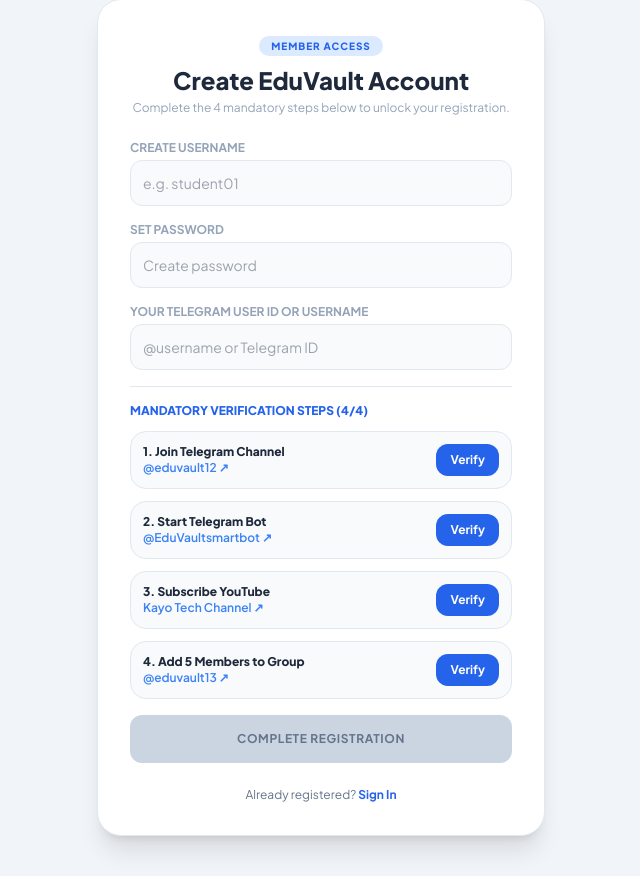
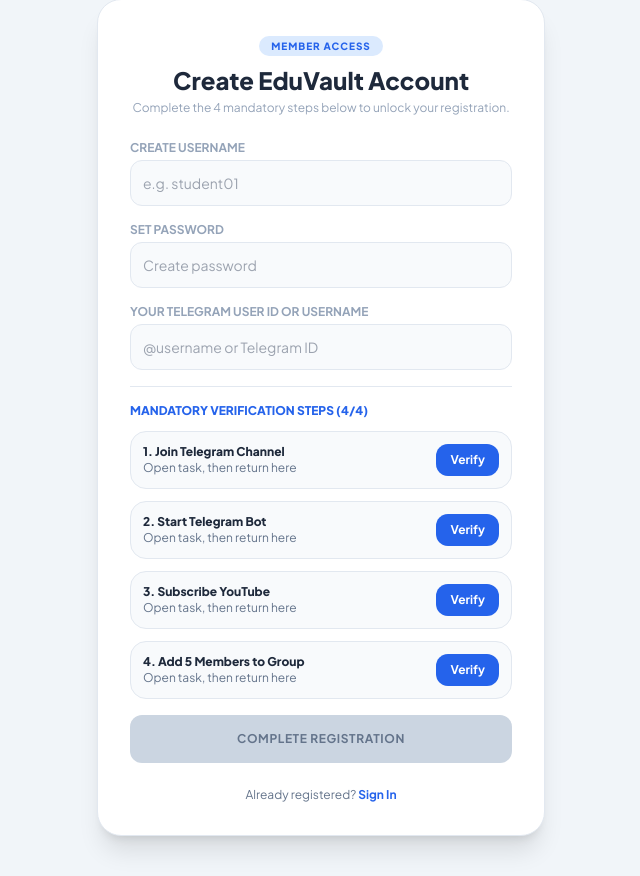
Before and after one commit to k-azf/edu-vault, a Flask app: page /signup in a window 1280 px wide. Shown: the part 41-917 px from the top of the page, without its empty margins (319-959 px from the left). Run offline with Flask 3, Linux system fonts and the light colour scheme; some libraries are stand-ins or nearby versions.

Commit message:
Update app.py and templates/signup.html

```diff
--- a/app.py
+++ b/app.py
@@ -397,21 +397,73 @@ def study_material_console(material_id):
 
 @app.route('/api/verify-task', methods=['POST'])
 def verify_social_task():
-    data = request.json or {}
-    telegram_id = data.get("telegram_id")
-    task_type = data.get("task_type")
+    data = request.get_json(silent=True) or {}
+    telegram_id = (data.get("telegram_id") or "").strip()
+    task_type = (data.get("task_type") or "").strip()
+    if not telegram_id:
+        return jsonify({
+            "success": False,
+            "error": "Telegram User ID/Handle required."
+        }), 400
+    allowed_tasks = ["channel", "bot", "youtube", "group_invites"]
+    if task_type not in allowed_tasks:
+        return jsonify({
+            "success": False,
+            "error": "Invalid task type"
+        }), 400
+    # Server-side 10 second verification timer
+    now = time.time()
+    session_key = f"verify_started_{task_type}"
+    started_at = session.get(session_key)
+    # First verification request starts the timer
+    if started_at is None:
+        session[session_key] = now
+        session.modified = True
+        return jsonify({
+            "success": False,
+            "waiting": True,
+            "remaining": 10,
+            "error": "Please wait 10 seconds before verification."
+        }), 202
+    elapsed = now - float(started_at)
+    # Do not verify before 10 seconds
+    if elapsed < 10:
+        remaining = max(1, int(10 - elapsed + 0.999))
+        return jsonify({
+            "success": False,
+            "waiting": True,
+            "remaining": remaining,
+            "error": f"Please wait {remaining} more seconds."
+        }), 202
 
+    # Task 1: Telegram Channel
     if task_type == "channel":
-        if not telegram_id:
-            return jsonify({"success": False, "error": "Telegram User ID/Handle required."}), 400
         is_member = check_telegram_channel_membership(telegram_id)
-        if is_member:
-            return jsonify({"success": True, "message": "Channel join verified!"})
-        else:
-            return jsonify({"success": True, "message": "Verified (Timer confirmed)"})
 
-    elif task_type in ["bot", "youtube", "group_invites"]:
-        return jsonify({"success": True, "message": f"{task_type.capitalize()} task verified!"})
+        if not is_member:
+            session.pop(session_key, None)
+            session.modified = True
+            return jsonify({
+                "success": False,
+                "error": "Telegram channel membership could not be verified yet."
+            }), 400
+        message = "Channel join verified!"
+    # Task 2: Telegram Bot
+    elif task_type == "bot":
+        message = "Bot task verified!"
+    # Task 3 YouTube
+    elif task_type == "youtube":
+        message = "YouTube task verified!"
+    # Task 4: Group Invites
+    elif task_type == "group_invites":
+        message = "Group invite task verified!"
+    # Clear timer after successful verification
+    session.pop(session_key, None)
+    session.modified = True
+    return jsonify({
+        "success": True,
+        "message": message
+    })
 
     return jsonify({"success": False, "error": "Invalid task type"}), 400
 
--- a/templates/signup.html
+++ b/templates/signup.html
@@ -7,17 +7,23 @@
     <script src="https://cdn.tailwindcss.com"></script>
     <link href="https://fonts.googleapis.com/css2?family=Plus+Jakarta+Sans:wght@400;600;700;800&display=swap" rel="stylesheet">
 </head>
+
 <body class="bg-slate-100 dark:bg-slate-950 min-h-screen flex items-center justify-center px-4 py-10 font-['Plus_Jakarta_Sans']">
 
 <div class="bg-white dark:bg-slate-900 border border-slate-200 dark:border-slate-800 p-6 sm:p-8 rounded-3xl shadow-xl max-w-md w-full space-y-6">
 
     <div class="text-center">
-            <span class="bg-blue-100 dark:bg-blue-950 text-blue-600 dark:text-blue-400 text-[10px] font-extrabold uppercase tracking-widest px-3 py-1 rounded-full">Member Access</span>
-            <h2 class="text-2xl font-black text-slate-800 dark:text-white mt-2">Create EduVault Account</h2>
-            <p class="text-xs text-slate-400 mt-1">Complete the 4 mandatory steps below to unlock your registration.</p>
+        <span class="bg-blue-100 dark:bg-blue-950 text-blue-600 dark:text-blue-400 text-[10px] font-extrabold uppercase tracking-widest px-3 py-1 rounded-full">
+            Member Access
+        </span>
+        <h2 class="text-2xl font-black text-slate-800 dark:text-white mt-2">
+            Create EduVault Account
+        </h2>
+        <p class="text-xs text-slate-400 mt-1">
+            Complete the 4 mandatory steps below to unlock your registration.
+        </p>
     </div>
 
-        <!-- Flash Feedback Messages -->
     {% with messages = get_flashed_messages(with_categories=true) %}
       {% if messages %}
         {% for category, msg in messages %}
@@ -30,76 +36,147 @@
 
     <form action="/signup" method="POST" class="space-y-4">
 
-            <!-- Step 0: Basic User Credentials -->
         <div>
-                <label class="block text-xs font-bold text-slate-400 uppercase mb-1">Create Username</label>
-                <input type="text" name="username" required placeholder="e.g. student01" class="w-full bg-slate-50 dark:bg-slate-950 p-3 border border-slate-200 dark:border-slate-800 rounded-xl text-sm dark:text-white outline-none focus:ring-2 focus:ring-blue-500">
+            <label class="block text-xs font-bold text-slate-400 uppercase mb-1">
+                Create Username
+            </label>
+            <input
+                type="text"
+                name="username"
+                required
+                placeholder="e.g. student01"
+                class="w-full bg-slate-50 dark:bg-slate-950 p-3 border border-slate-200 dark:border-slate-800 rounded-xl text-sm dark:text-white outline-none focus:ring-2 focus:ring-blue-500">
         </div>
 
         <div>
-                <label class="block text-xs font-bold text-slate-400 uppercase mb-1">Set Password</label>
-                <input type="password" name="password" required placeholder="Create password" class="w-full bg-slate-50 dark:bg-slate-950 p-3 border border-slate-200 dark:border-slate-800 rounded-xl text-sm dark:text-white outline-none focus:ring-2 focus:ring-blue-500">
+            <label class="block text-xs font-bold text-slate-400 uppercase mb-1">
+                Set Password
+            </label>
+            <input
+                type="password"
+                name="password"
+                required
+                placeholder="Create password"
+                class="w-full bg-slate-50 dark:bg-slate-950 p-3 border border-slate-200 dark:border-slate-800 rounded-xl text-sm dark:text-white outline-none focus:ring-2 focus:ring-blue-500">
         </div>
 
         <div>
-                <label class="block text-xs font-bold text-slate-400 uppercase mb-1">Your Telegram User ID or Username</label>
-                <input type="text" id="telegram_id" name="telegram_id" required placeholder="@username or Telegram ID" class="w-full bg-slate-50 dark:bg-slate-950 p-3 border border-slate-200 dark:border-slate-800 rounded-xl text-sm dark:text-white outline-none focus:ring-2 focus:ring-blue-500">
+            <label class="block text-xs font-bold text-slate-400 uppercase mb-1">
+                Your Telegram User ID or Username
+            </label>
+            <input
+                type="text"
+                id="telegram_id"
+                name="telegram_id"
+                required
+                placeholder="@username or Telegram ID"
+                class="w-full bg-slate-50 dark:bg-slate-950 p-3 border border-slate-200 dark:border-slate-800 rounded-xl text-sm dark:text-white outline-none focus:ring-2 focus:ring-blue-500">
         </div>
 
-            <!-- MANDATORY TASKS CHECKLIST -->
         <div class="border-t border-slate-200 dark:border-slate-800 pt-4 space-y-3">
-                <span class="text-xs font-black uppercase text-blue-600 dark:text-blue-400 block">Mandatory Verification Steps (4/4)</span>
+            <span class="text-xs font-black uppercase text-blue-600 dark:text-blue-400 block">
+                Mandatory Verification Steps (4/4)
+            </span>
 
-                <!-- Task 1: Telegram Channel -->
+            <!-- Task 1 -->
             <div class="flex items-center justify-between p-3 bg-slate-50 dark:bg-slate-950 border border-slate-200 dark:border-slate-800 rounded-2xl">
                 <div class="text-xs">
-                        <span class="font-extrabold block text-slate-800 dark:text-white">1. Join Telegram Channel</span>
-                        <a href="https://t.me/eduvault12" target="_blank" class="text-blue-500 font-semibold hover:underline">@eduvault12 ↗</a>
+                    <span class="font-extrabold block text-slate-800 dark:text-white">
+                        1. Join Telegram Channel
+                    </span>
+                    <span class="text-slate-500">Open task, then return here</span>
                 </div>
-                    <button type="button" onclick="verifyTask('channel')" id="btn-channel" class="bg-blue-600 hover:bg-blue-700 text-white text-xs font-bold px-3.5 py-2 rounded-xl transition">Verify</button>
+                <button
+                    type="button"
+                    onclick="startTask('channel', 'https://t.me/eduvault12')"
+                    id="btn-channel"
+                    class="bg-blue-600 hover:bg-blue-700 text-white text-xs font-bold px-3.5 py-2 rounded-xl transition">
+                    Verify
+                </button>
             </div>
 
-                <!-- Task 2: Telegram Bot -->
+            <!-- Task 2 -->
             <div class="flex items-center justify-between p-3 bg-slate-50 dark:bg-slate-950 border border-slate-200 dark:border-slate-800 rounded-2xl">
                 <div class="text-xs">
-                        <span class="font-extrabold block text-slate-800 dark:text-white">2. Start Telegram Bot</span>
-                        <a href="https://t.me/EduVaultsmartbot" target="_blank" class="text-blue-500 font-semibold hover:underline">@EduVaultsmartbot ↗</a>
+                    <span class="font-extrabold block text-slate-800 dark:text-white">
+                        2. Start Telegram Bot
+                    </span>
+                    <span class="text-slate-500">Open task, then return here</span>
                 </div>
-                    <button type="button" onclick="verifyTask('bot')" id="btn-bot" class="bg-blue-600 hover:bg-blue-700 text-white text-xs font-bold px-3.5 py-2 rounded-xl transition">Verify</button>
+                <button
+                    type="button"
+                    onclick="startTask('bot', 'https://t.me/EduVaultsmartbot')"
+                    id="btn-bot"
+                    class="bg-blue-600 hover:bg-blue-700 text-white text-xs font-bold px-3.5 py-2 rounded-xl transition">
+                    Verify
+                </button>
             </div>
 
-                <!-- Task 3: YouTube Subscribe -->
+            <!-- Task 3 -->
             <div class="flex items-center justify-between p-3 bg-slate-50 dark:bg-slate-950 border border-slate-200 dark:border-slate-800 rounded-2xl">
                 <div class="text-xs">
-                        <span class="font-extrabold block text-slate-800 dark:text-white">3. Subscribe YouTube</span>
-                        <a href="https://www.youtube.com/@kayotech12?sub_confirmation=1" target="_blank" class="text-blue-500 font-semibold hover:underline">Kayo Tech Channel ↗</a>
+                    <span class="font-extrabold block text-slate-800 dark:text-white">
+                        3. Subscribe YouTube
+                    </span>
+                    <span class="text-slate-500">Open task, then return here</span>
                 </div>
-                    <button type="button" onclick="verifyTask('youtube')" id="btn-youtube" class="bg-blue-600 hover:bg-blue-700 text-white text-xs font-bold px-3.5 py-2 rounded-xl transition">Verify</button>
+                <button
+                    type="button"
+                    onclick="startTask('youtube', 'https://www.youtube.com/@kayotech12?sub_confirmation=1')"
+                    id="btn-youtube"
+                    class="bg-blue-600 hover:bg-blue-700 text-white text-xs font-bold px-3.5 py-2 rounded-xl transition">
+                    Verify
+                </button>
             </div>
 
-                <!-- Task 4: Add 5 Members -->
+            <!-- Task 4 -->
             <div class="flex items-center justify-between p-3 bg-slate-50 dark:bg-slate-950 border border-slate-200 dark:border-slate-800 rounded-2xl">
                 <div class="text-xs">
-                        <span class="font-extrabold block text-slate-800 dark:text-white">4. Add 5 Members to Group</span>
-                        <a href="https://t.me/eduvault13" target="_blank" class="text-blue-500 font-semibold hover:underline">@eduvault13 ↗</a>
+                    <span class="font-extrabold block text-slate-800 dark:text-white">
+                        4. Add 5 Members to Group
+                    </span>
+                    <span class="text-slate-500">Open task, then return here</span>
                 </div>
-                    <button type="button" onclick="verifyTask('group_invites')" id="btn-group_invites" class="bg-blue-600 hover:bg-blue-700 text-white text-xs font-bold px-3.5 py-2 rounded-xl transition">Verify</button>
+                <button
+                    type="button"
+                    onclick="startTask('group_invites', 'https://t.me/eduvault13')"
+                    id="btn-group_invites"
+                    class="bg-blue-600 hover:bg-blue-700 text-white text-xs font-bold px-3.5 py-2 rounded-xl transition">
+                    Verify
+                </button>
             </div>
         </div>
 
-            <!-- Complete Registration Button (Disabled until all 4 tasks are verified) -->
-            <button type="submit" id="submit-btn" disabled class="w-full bg-slate-300 dark:bg-slate-800 text-slate-500 font-bold text-xs p-4 rounded-xl uppercase tracking-wider transition cursor-not-allowed">
+        <button
+            type="submit"
+            id="submit-btn"
+            disabled
+            class="w-full bg-slate-300 dark:bg-slate-800 text-slate-500 font-bold text-xs p-4 rounded-xl uppercase tracking-wider transition cursor-not-allowed">
             Complete Registration
         </button>
     </form>
 
     <p class="text-center text-xs text-slate-500">
-            Already registered? <a href="/login" class="text-blue-600 hover:underline font-bold">Sign In</a>
+        Already registered?
+        <a href="/login" class="text-blue-600 hover:underline font-bold">Sign In</a>
     </p>
 </div>
 
 <script>
-        // Track task completion status
+/*
+ * Android Chrome flow:
+ *
+ * 1. User taps Verify.
+ * 2. The task opens in the SAME Chrome tab.
+ * 3. User completes the task.
+ * 4. User presses Android Chrome Back to return to this signup page.
+ * 5. pageshow detects the pending task.
+ * 6. A 10-second countdown starts.
+ * 7. The backend is called only after the countdown.
+ *
+ * sessionStorage survives normal navigation/back within the same tab.
+ */
+
 const tasks = {
     channel: false,
     bot: false,
@@ -107,64 +184,278 @@
     group_invites: false
 };
 
-        function verifyTask(taskType) {
-    const telegramId = document.getElementById('telegram_id').value.trim();
-    const btn = document.getElementById(`btn-${taskType}`);
+let countdownTimer = null;
+
+function saveTasks() {
+    sessionStorage.setItem("eduvault_tasks", JSON.stringify(tasks));
+}
+
+function loadTasks() {
+    try {
+        const saved = JSON.parse(
+            sessionStorage.getItem("eduvault_tasks") || "{}"
+        );
+
+        Object.keys(tasks).forEach(task => {
+            tasks[task] = saved[task] === true;
+        });
+    } catch (e) {
+        console.log("Task state reset.");
+    }
+
+    Object.keys(tasks).forEach(task => {
+        if (tasks[task]) {
+            const btn = document.getElementById(`btn-${task}`);
+            if (btn) {
+                btn.className =
+                    "bg-emerald-600 text-white text-xs font-bold px-3.5 py-2 rounded-xl";
+                btn.innerText = "✓ Verified";
+                btn.disabled = true;
+            }
+        }
+    });
+
+    checkAllTasksCompleted();
+}
+
+function startTask(taskType, url) {
+    const telegramId =
+        document.getElementById("telegram_id").value.trim();
 
     if (!telegramId) {
         alert("Please enter your Telegram User ID or Username first!");
+        document.getElementById("telegram_id").focus();
         return;
     }
 
-    // Redirect for YouTube & Bot
-    if (taskType === 'youtube') {
-        window.open("https://www.youtube.com/@kayotech12?sub_confirmation=1", "_blank");
-    } else if (taskType === 'bot') {
-        window.open("https://t.me/EduVaultsmartbot", "_blank");
-    } else if (taskType === 'group_invites') {
-        window.open("https://t.me/eduvault13", "_blank");
+    if (tasks[taskType]) {
+        return;
     }
 
+    const btn = document.getElementById(`btn-${taskType}`);
+
+    /*
+     * Store pending verification BEFORE navigation.
+     * This is important on Android Chrome.
+     */
+    sessionStorage.setItem(
+        "eduvault_pending_verification",
+        JSON.stringify({
+            taskType: taskType,
+            telegramId: telegramId,
+            startedAt: Date.now()
+        })
+    );
+
+    btn.disabled = true;
+    btn.innerText = "Open task...";
+
+    /*
+     * Same-tab navigation is intentional.
+     * Android Chrome can return with the Back button and pageshow
+     * will continue the verification flow.
+     */
+    window.location.href = url;
+}
+
+function verifyPendingTask() {
+    const raw = sessionStorage.getItem(
+        "eduvault_pending_verification"
+    );
+
+    if (!raw) {
+        return;
+    }
+
+    let pending;
+
+    try {
+        pending = JSON.parse(raw);
+    } catch (e) {
+        sessionStorage.removeItem("eduvault_pending_verification");
+        return;
+    }
+
+    const taskType = pending.taskType;
+    const telegramId = pending.telegramId;
+
+    if (!taskType || !telegramId || tasks[taskType]) {
+        sessionStorage.removeItem("eduvault_pending_verification");
+        return;
+    }
+
+    const btn = document.getElementById(`btn-${taskType}`);
+
+    if (!btn) {
+        return;
+    }
+
+    /*
+     * We start the 10-second timer when the user returns to the page,
+     * not while the external task is open.
+     */
+    let remaining = 10;
+
+    btn.disabled = true;
+    btn.innerText = `Wait ${remaining}s...`;
+
+    if (countdownTimer) {
+        clearInterval(countdownTimer);
+    }
+
+    countdownTimer = setInterval(() => {
+        remaining--;
+
+        if (remaining > 0) {
+            btn.innerText = `Wait ${remaining}s...`;
+            return;
+        }
+
+        clearInterval(countdownTimer);
+        countdownTimer = null;
+
         btn.innerText = "Checking...";
-    btn.disabled = true;
 
-    // Send real check request to backend API
-    fetch('/api/verify-task', {
-        method: 'POST',
-        headers: { 'Content-Type': 'application/json' },
-        body: JSON.stringify({ telegram_id: telegramId, task_type: taskType })
+        verifyTaskOnServer(taskType, telegramId);
+    }, 1000);
+}
+
+async function verifyTaskOnServer(taskType, telegramId) {
+    try {
+        /*
+         * The backend enforces its own 10-second wait as well.
+         */
+        const response = await fetch("/api/verify-task", {
+            method: "POST",
+            headers: {
+                "Content-Type": "application/json"
+            },
+            credentials: "same-origin",
+            body: JSON.stringify({
+                telegram_id: telegramId,
+                task_type: taskType,
+                started_at: Date.now()
             })
-    .then(res => res.json())
-    .then(data => {
+        });
+
+        const data = await response.json();
+
         if (data.success) {
             tasks[taskType] = true;
-            btn.className = "bg-emerald-600 text-white text-xs font-bold px-3.5 py-2 rounded-xl";
+            saveTasks();
+
+            const btn = document.getElementById(`btn-${taskType}`);
+
+            btn.disabled = true;
+            btn.className =
+                "bg-emerald-600 text-white text-xs font-bold px-3.5 py-2 rounded-xl";
             btn.innerText = "✓ Verified";
+
+            sessionStorage.removeItem(
+                "eduvault_pending_verification"
+            );
+
             checkAllTasksCompleted();
-        } else {
+            return;
+        }
+
+        /*
+         * Backend can still require waiting.
+         */
+        if (data.waiting) {
+            const seconds = Number(data.remaining || 1);
+            runServerWait(taskType, telegramId, seconds);
+            return;
+        }
+
+        const btn = document.getElementById(`btn-${taskType}`);
+
         btn.disabled = false;
         btn.innerText = "Verify";
-            alert(data.error); // Shows exact missing members count!
-        }
-    })
-    .catch(() => {
+
+        sessionStorage.removeItem(
+            "eduvault_pending_verification"
+        );
+
+        alert(data.error || "Verification failed.");
+    } catch (error) {
+        console.error(error);
+
+        const btn = document.getElementById(`btn-${taskType}`);
+
         btn.disabled = false;
         btn.innerText = "Verify";
-        alert("Verification server error. Try again!");
-    });
+
+        alert("Verification server error. Please try again.");
+    }
 }
 
+function runServerWait(taskType, telegramId, seconds) {
+    const btn = document.getElementById(`btn-${taskType}`);
+
+    let remaining = Math.max(1, seconds);
+
+    btn.disabled = true;
+    btn.innerText = `Wait ${remaining}s...`;
+
+    if (countdownTimer) {
+        clearInterval(countdownTimer);
+    }
+
+    countdownTimer = setInterval(() => {
+        remaining--;
+
+        if (remaining > 0) {
+            btn.innerText = `Wait ${remaining}s...`;
+            return;
+        }
+
+        clearInterval(countdownTimer);
+        countdownTimer = null;
+
+        btn.innerText = "Checking...";
+
+        verifyTaskOnServer(taskType, telegramId);
+    }, 1000);
+}
 
 function checkAllTasksCompleted() {
-            const allDone = Object.values(tasks).every(status => status === true);
-            const submitBtn = document.getElementById('submit-btn');
+    const allDone = Object.values(tasks).every(
+        status => status === true
+    );
+
+    const submitBtn = document.getElementById("submit-btn");
 
     if (allDone) {
         submitBtn.disabled = false;
-                submitBtn.className = "w-full bg-emerald-600 hover:bg-emerald-700 text-white font-bold text-xs p-4 rounded-xl uppercase tracking-wider transition cursor-pointer shadow-lg shadow-emerald-500/20";
+        submitBtn.className =
+            "w-full bg-emerald-600 hover:bg-emerald-700 text-white font-bold text-xs p-4 rounded-xl uppercase tracking-wider transition cursor-pointer shadow-lg shadow-emerald-500/20";
+    } else {
+        submitBtn.disabled = true;
+        submitBtn.className =
+            "w-full bg-slate-300 dark:bg-slate-800 text-slate-500 font-bold text-xs p-4 rounded-xl uppercase tracking-wider transition cursor-not-allowed";
     }
 }
 
+/*
+ * pageshow is important for Android Chrome.
+ * It runs when the signup page becomes visible again after Back.
+ */
+window.addEventListener("pageshow", function () {
+    loadTasks();
+
+    setTimeout(() => {
+        verifyPendingTask();
+    }, 150);
+});
+
+/*
+ * Also restore the state when the page is loaded normally.
+ */
+document.addEventListener("DOMContentLoaded", function () {
+    loadTasks();
+});
 </script>
+
 </body>
 </html>
```
Lines whose indentation alone changed are shown as unchanged.
